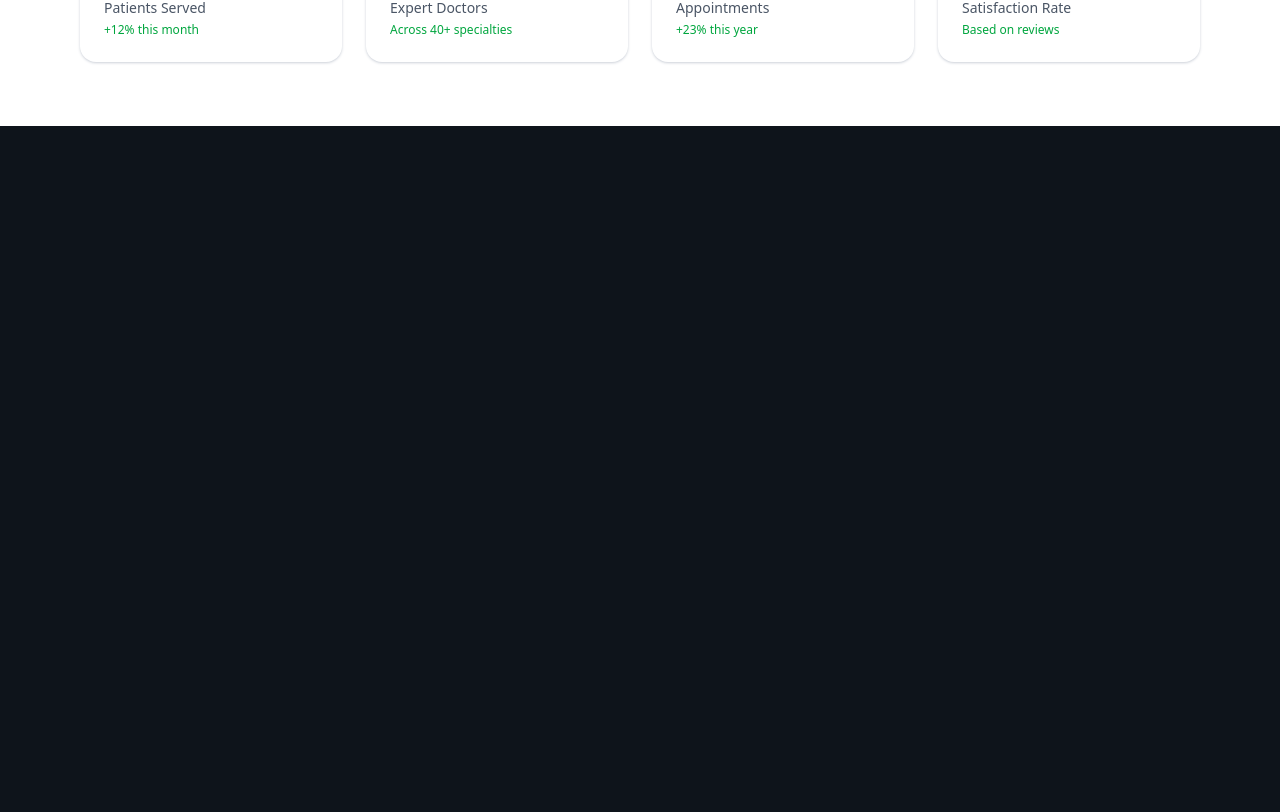
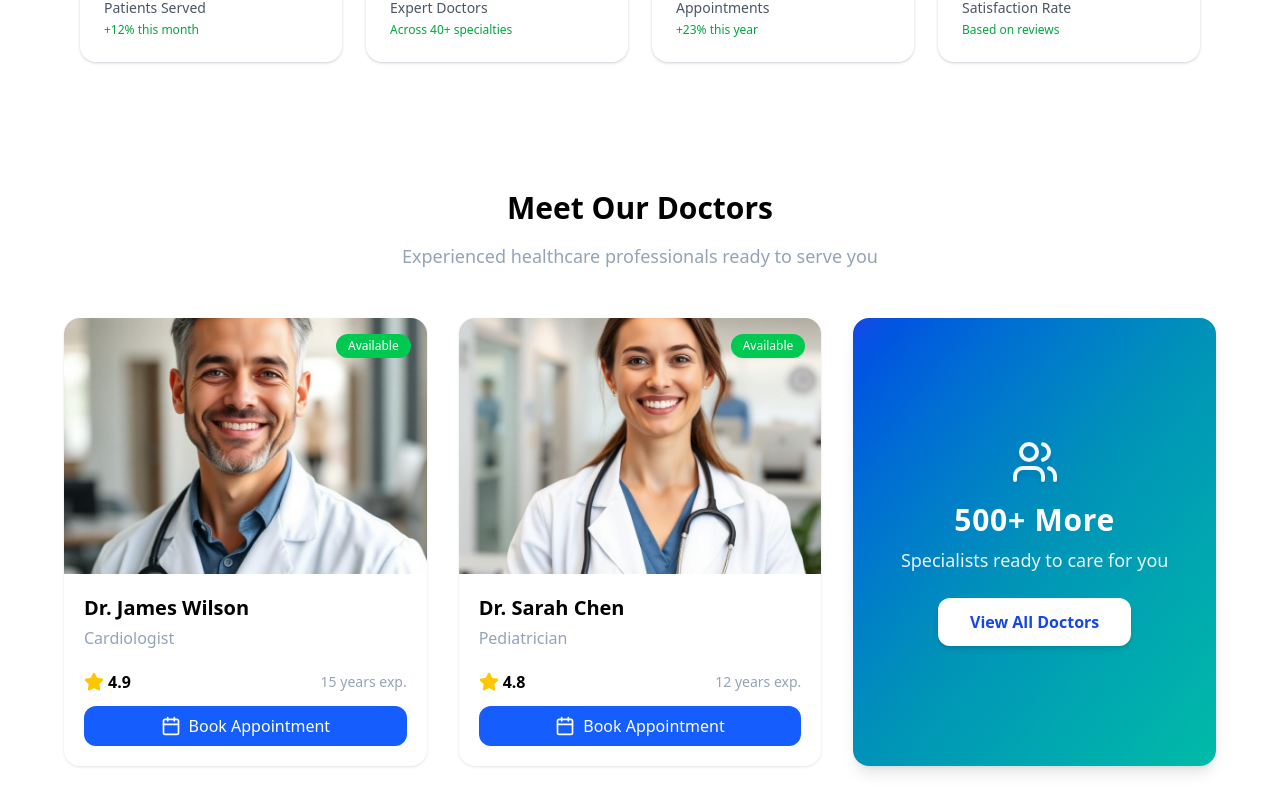
Before and after one commit to Moheed-Dar/Hospital-Management-System, a Next.js app: page / in a window 1280 px wide. Shown: the part 1320-2132 px from the top of the page. Before the commit the page ends 1446 px from the top, so only its background shows below. Built offline with nearby package versions, Linux system fonts and the light colour scheme.

Commit message:
Adding detail3

```diff
--- /dev/null
+++ b/src/app/components/Detail3.jsx
@@ -0,0 +1,108 @@
+"use client";
+import Image from "next/image";
+import doctorMale from "@/accets/doctor-male.jpg";
+import doctorFemale from "@/accets/doctor-female.jpg";
+import { Star, Users, Calendar } from "lucide-react";
+
+export default function Detail3() {
+  const doctors = [
+    {
+      id: 1,
+      name: "Dr. James Wilson",
+      specialty: "Cardiologist",
+      rating: 4.9,
+      experience: "15 years exp.",
+      image: doctorMale,
+      available: true,
+    },
+    {
+      id: 2,
+      name: "Dr. Sarah Chen",
+      specialty: "Pediatrician",
+      rating: 4.8,
+      experience: "12 years exp.",
+      image: doctorFemale,
+      available: true,
+    },
+  ];
+
+  return (
+    <div className="min-h-screen bg-white py-16 px-4">
+      <div className="max-w-7xl mx-auto">
+        {/* Header Section */}
+        <div className="text-center mb-12">
+          <h1 className="text-2xl md:text-3xl font-bold text-black mb-4">
+            Meet Our Doctors
+          </h1>
+          <p className="text-lg text-muted-foreground max-w-2xl mx-auto">
+            Experienced healthcare professionals ready to serve you
+          </p>
+        </div>
+
+        {/* Doctors Grid */}
+        <div className="grid md:grid-cols-2 lg:grid-cols-3 gap-8 max-w-6xl mx-auto">
+          {/* Doctor Cards */}
+          {doctors.map((doctor) => (
+            <div
+              key={doctor.id}
+              className="overflow-hidden shadow-sm shadow-gray-200 rounded-2xl hover:shadow-lg transition-all duration-300 hover:-translate-y-1"
+            >
+              <div className="relative overflow-hidden">
+                <Image
+                  src={doctor.image}
+                  alt={doctor.name}
+                  width={600}
+                  height={300}
+                  className="w-full h-64 object-cover transition-transform duration-500 ease-in-out hover:scale-110"
+                />
+                {doctor.available && (
+                  <div className="absolute top-4 right-4 bg-green-500 text-white text-xs px-3 py-1 rounded-full">
+                    Available
+                  </div>
+                )}
+              </div>
+
+              <div className="p-5 space-y-3">
+                <div>
+                  <h3 className="text-xl font-semibold text-black text-card-foreground">
+                    {doctor.name}
+                  </h3>
+                  <p className="text-muted-foreground mt-1">{doctor.specialty}</p>
+                </div>
+
+                <div className="flex items-center justify-between pt-2">
+                  <div className="flex items-center gap-1">
+                    <Star className="w-5 h-5 fill-yellow-400 text-yellow-400" />
+                    <span className="font-semibold text-black text-card-foreground">
+                      {doctor.rating}
+                    </span>
+                  </div>
+                  <span className="text-sm text-muted-foreground">
+                    {doctor.experience}
+                  </span>
+                </div>
+
+                {/* Book Appointment Button */}
+                <button className="mt-3 w-full flex items-center hover:cursor-pointer justify-center gap-2 bg-blue-600 text-white font-medium py-2 rounded-lg hover:bg-green-600 transition-all">
+                  <Calendar className="w-5 h-5" />
+                  Book Appointment
+                </button>
+              </div>
+            </div>
+          ))}
+
+          {/* “View All Doctors” Card */}
+          <div className="bg-gradient-to-br from-blue-700 via-cyan-600 to-teal-500 text-white rounded-2xl p-8 flex flex-col items-center justify-center text-center shadow-lg hover:shadow-2xl transition-all duration-500 hover:scale-105">
+            <Users className="h-12 w-12 mb-4 opacity-95 drop-shadow-md" />
+            <h3 className="text-3xl font-bold mb-2 tracking-wide">500+ More</h3>
+            <p className="mb-6 opacity-90 text-lg">Specialists ready to care for you</p>
+
+            <button className="bg-white text-blue-700 hover:cursor-pointer font-semibold px-8 py-3 rounded-lg shadow-md hover:bg-red-500 hover:text-white hover:shadow-lg transition-all duration-300 hover:-translate-y-1">
+              View All Doctors
+            </button>
+          </div>
+        </div>
+      </div>
+    </div>
+  );
+}
--- a/src/app/components/LandingPage.jsx
+++ b/src/app/components/LandingPage.jsx
@@ -2,6 +2,7 @@ import React from 'react'
 import HeroSection from './HeroSection'
 import Detail1 from './Detail1'
 import Detail2 from './Detail2'
+import Detail3 from './Detail3'
 
 const LandingPage = () => {
   return (
@@ -9,6 +10,7 @@ const LandingPage = () => {
         <HeroSection/>
         <Detail1/>
         <Detail2/>
+        <Detail3/>
     </div>
   )
 }
```
